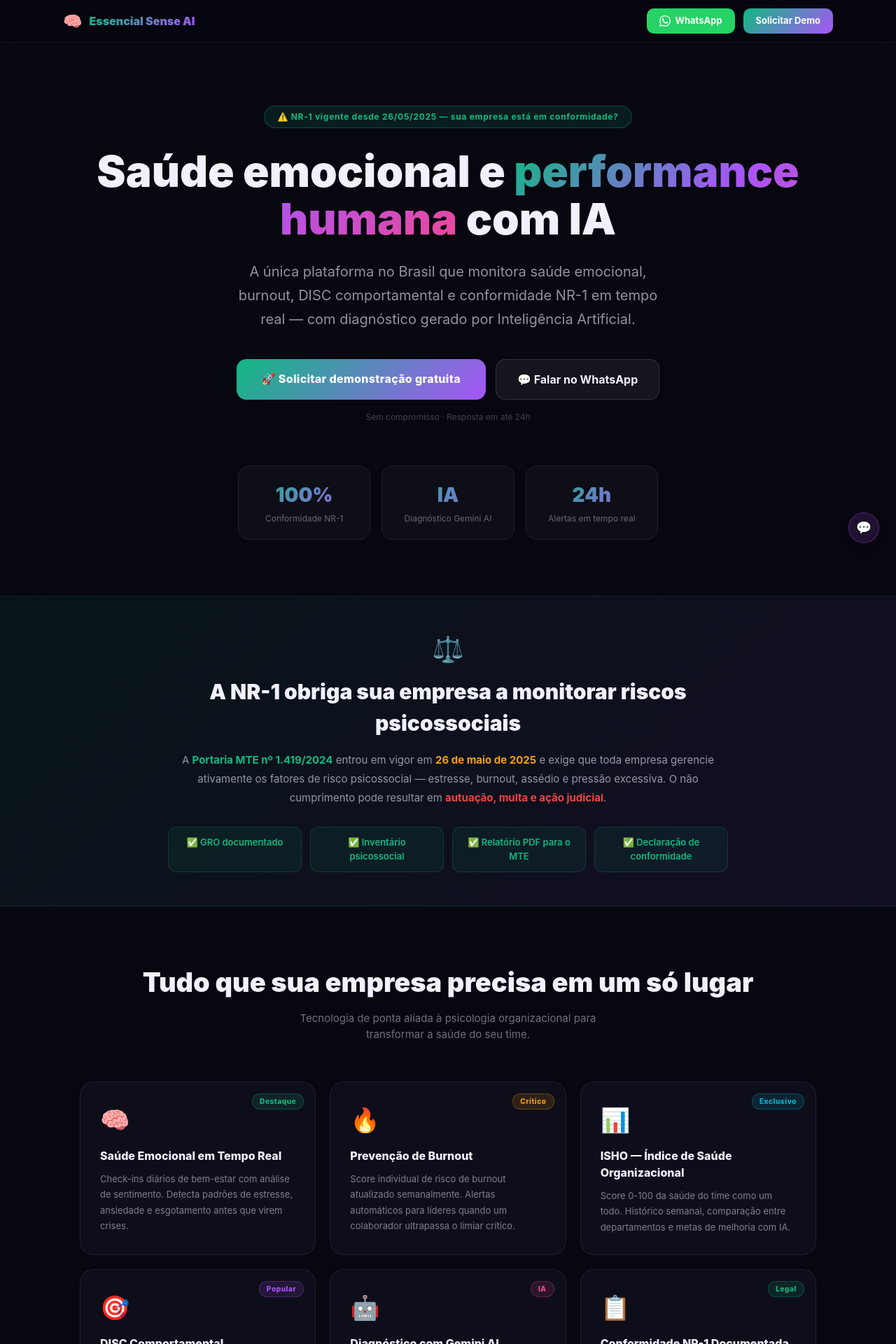
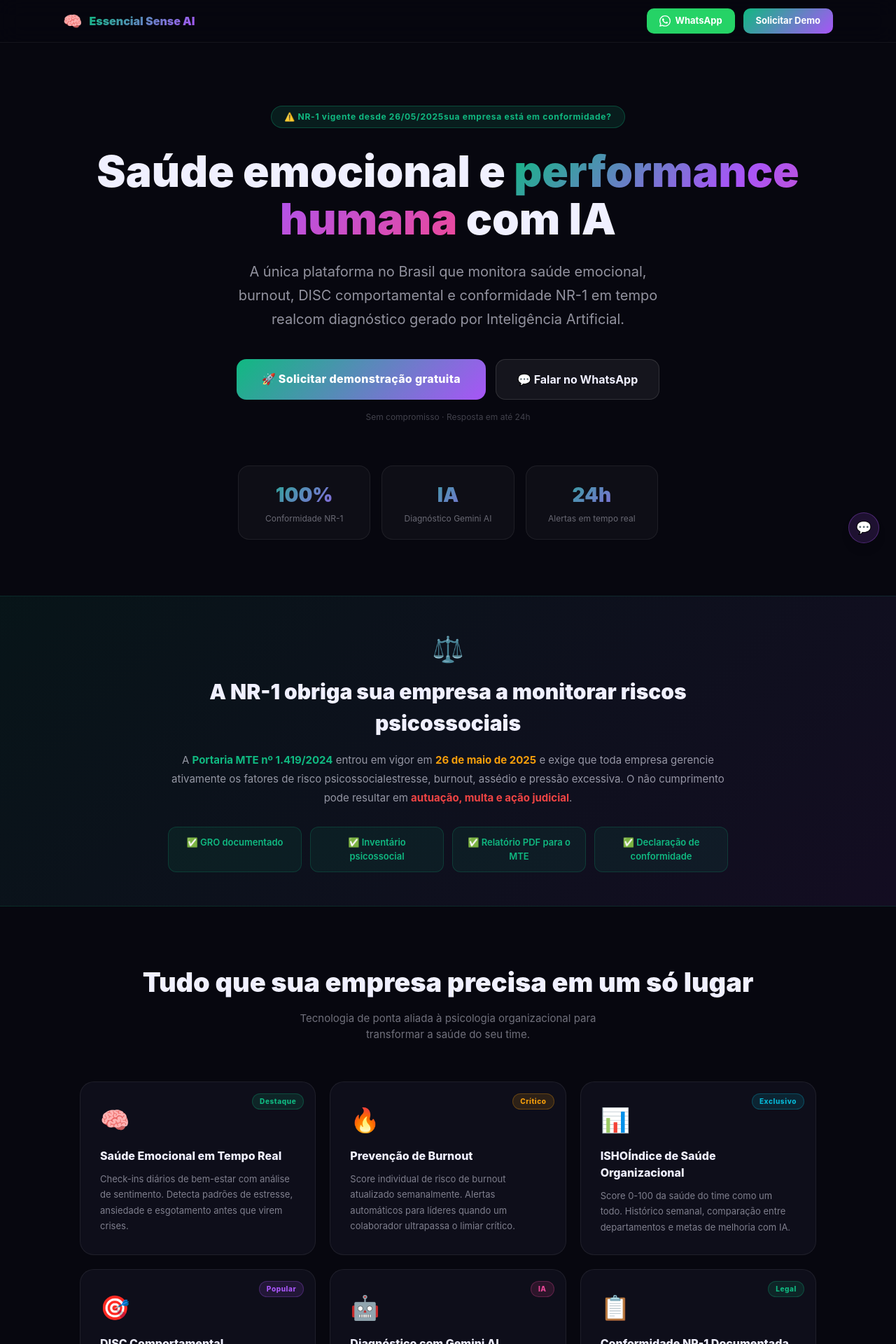
Before and after one commit to essencialdigital2-dev/Rh-Essencial-Digital-Essencial-Agro, a Next.js app: page / in a window 1280 px wide. Shown: the top 1920 px of the page at 70% size. Built offline with nearby package versions, Linux system fonts and the light colour scheme.

Commit message:
fix: nome Essencial Sense AI + remove travessoes

```diff
--- a/src/app/layout.tsx
+++ b/src/app/layout.tsx
@@ -3,25 +3,25 @@ import './globals.css'
 import Monitor from '@/components/monitor'
 
 export const metadata: Metadata = {
-  title: 'RH Essencial Digital',
-  description: 'Gestao de Pessoas, Psicologia Organizacional e IA Preditiva para empresas brasileiras.',
-  metadataBase: new URL('https://rhessencialdigital.com.br'),
+  title: 'Essencial Sense AI',
+  description: 'Saúde emocional, burnout, DISC comportamental e conformidade NR-1 com Inteligência Artificial. Por Alana Carvalho — Gestão de Pessoas e Psicologia Organizacional.',
+  metadataBase: new URL('https://rh-essencial-digital-essencial-agro.vercel.app'),
   manifest: '/manifest.json',
-  themeColor: '#8B5CF6',
+  themeColor: '#10B981',
   viewport: 'width=device-width, initial-scale=1, maximum-scale=1',
-  appleWebApp: { capable: true, statusBarStyle: 'black-translucent', title: 'Sense AI' },
+  appleWebApp: { capable: true, statusBarStyle: 'black-translucent', title: 'Essencial Sense AI' },
   openGraph: {
     type: 'website',
     locale: 'pt_BR',
-    siteName: 'RH Essencial Digital',
-    title: 'RH Essencial Digital',
-    description: 'Gestao de Pessoas, Psicologia Organizacional e IA Preditiva para empresas brasileiras.',
-    images: [{ url: '/api/og', width: 1200, height: 630, alt: 'RH Essencial Digital' }],
+    siteName: 'Essencial Sense AI',
+    title: 'Essencial Sense AI — Saúde Organizacional com IA',
+    description: 'Saúde emocional, burnout, DISC e conformidade NR-1 com IA. Por Alana Carvalho.',
+    images: [{ url: '/api/og', width: 1200, height: 630, alt: 'Essencial Sense AI' }],
   },
   twitter: {
     card: 'summary_large_image',
-    title: 'RH Essencial Digital',
-    description: 'Gestao de Pessoas, Psicologia Organizacional e IA Preditiva.',
+    title: 'Essencial Sense AI',
+    description: 'Saúde emocional, burnout, DISC e conformidade NR-1 com IA.',
     images: ['/api/og'],
   },
 }
--- a/src/app/page.tsx
+++ b/src/app/page.tsx
@@ -30,7 +30,7 @@ export default function LandingSenseAI() {
       {/* HERO */}
       <section style={{ maxWidth: 1100, margin: '0 auto', padding: '90px 24px 80px', textAlign: 'center' }}>
         <div style={{ display: 'inline-block', background: 'rgba(16,185,129,.12)', border: '1px solid rgba(16,185,129,.3)', borderRadius: 30, padding: '6px 18px', fontSize: 12, fontWeight: 700, color: '#10B981', marginBottom: 28, letterSpacing: '.06em' }}>
-          ⚠️ NR-1 vigente desde 26/05/2025 — sua empresa está em conformidade?
+          ⚠️ NR-1 vigente desde 26/05/2025sua empresa está em conformidade?
         </div>
         <h1 style={{ fontSize: 'clamp(32px,5vw,62px)', fontWeight: 900, lineHeight: 1.1, marginBottom: 24 }}>
           Saúde emocional e{' '}
@@ -40,7 +40,7 @@ export default function LandingSenseAI() {
           {' '}com IA
         </h1>
         <p style={{ fontSize: 'clamp(15px,2vw,20px)', color: 'rgba(240,240,255,.6)', maxWidth: 620, margin: '0 auto 40px', lineHeight: 1.7 }}>
-          A única plataforma no Brasil que monitora saúde emocional, burnout, DISC comportamental e conformidade NR-1 em tempo real — com diagnóstico gerado por Inteligência Artificial.
+          A única plataforma no Brasil que monitora saúde emocional, burnout, DISC comportamental e conformidade NR-1 em tempo realcom diagnóstico gerado por Inteligência Artificial.
         </p>
         <div style={{ display: 'flex', gap: 14, justifyContent: 'center', flexWrap: 'wrap' }}>
           <a href="/empresa/criar" style={{ background: 'linear-gradient(135deg,#10B981,#A855F7)', color: '#fff', textDecoration: 'none', padding: '16px 36px', borderRadius: 14, fontSize: 16, fontWeight: 800, letterSpacing: '.02em' }}>
@@ -76,7 +76,7 @@ export default function LandingSenseAI() {
             A NR-1 obriga sua empresa a monitorar riscos psicossociais
           </h2>
           <p style={{ fontSize: 15, color: 'rgba(240,240,255,.6)', lineHeight: 1.8, marginBottom: 28 }}>
-            A <strong style={{ color: '#10B981' }}>Portaria MTE nº 1.419/2024</strong> entrou em vigor em <strong style={{ color: '#F59E0B' }}>26 de maio de 2025</strong> e exige que toda empresa gerencie ativamente os fatores de risco psicossocial — estresse, burnout, assédio e pressão excessiva. O não cumprimento pode resultar em <strong style={{ color: '#EF4444' }}>autuação, multa e ação judicial</strong>.
+            A <strong style={{ color: '#10B981' }}>Portaria MTE nº 1.419/2024</strong> entrou em vigor em <strong style={{ color: '#F59E0B' }}>26 de maio de 2025</strong> e exige que toda empresa gerencie ativamente os fatores de risco psicossocialestresse, burnout, assédio e pressão excessiva. O não cumprimento pode resultar em <strong style={{ color: '#EF4444' }}>autuação, multa e ação judicial</strong>.
           </p>
           <div style={{ display: 'grid', gridTemplateColumns: 'repeat(auto-fit, minmax(180px, 1fr))', gap: 12 }}>
             {[
@@ -112,7 +112,7 @@ export default function LandingSenseAI() {
               cor: '#F59E0B', badge: 'Crítico'
             },
             {
-              emoji: '📊', titulo: 'ISHO — Índice de Saúde Organizacional',
+              emoji: '📊', titulo: 'ISHOÍndice de Saúde Organizacional',
               desc: 'Score 0-100 da saúde do time como um todo. Histórico semanal, comparação entre departamentos e metas de melhoria com IA.',
               cor: '#06B6D4', badge: 'Exclusivo'
             },
@@ -177,7 +177,7 @@ export default function LandingSenseAI() {
               {[
                 '🧬 Único com ISHO + DISC + Burnout integrados',
                 '⚖️ Relatório NR-1 juridicamente válido',
-                '🤖 IA Gemini 2.0 Flash — diagnóstico em linguagem humana',
+                '🤖 IA Gemini 2.0 Flashdiagnóstico em linguagem humana',
                 '🎯 Alertas proativos antes de problemas graves',
                 '🔒 Dados anonimizados e conformidade LGPD',
               ].map(d => (
@@ -260,7 +260,7 @@ export default function LandingSenseAI() {
               <div style={{ display: 'flex', flexDirection: 'column', gap: 8 }}>
                 <a href="/lgpd" style={{ fontSize: 13, color: 'rgba(240,240,255,.4)', textDecoration: 'none' }}>🔒 Política de Privacidade (LGPD)</a>
                 <a href="/lgpd" style={{ fontSize: 13, color: 'rgba(240,240,255,.4)', textDecoration: 'none' }}>📋 Termos de Uso</a>
-                <div style={{ fontSize: 12, color: 'rgba(240,240,255,.25)', marginTop: 6, lineHeight: 1.6 }}>Dados tratados conforme<br />Lei nº 13.709/2018 — LGPD</div>
+                <div style={{ fontSize: 12, color: 'rgba(240,240,255,.25)', marginTop: 6, lineHeight: 1.6 }}>Dados tratados conforme<br />Lei nº 13.709/2018LGPD</div>
               </div>
             </div>
           </div>
```
